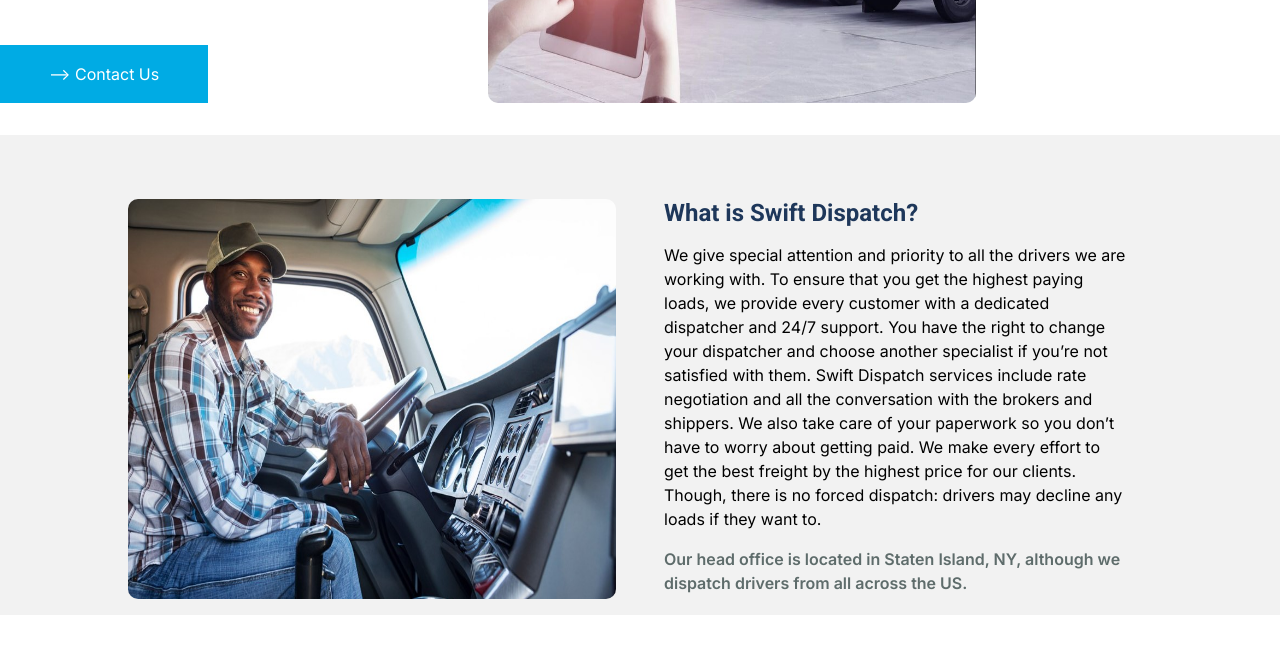
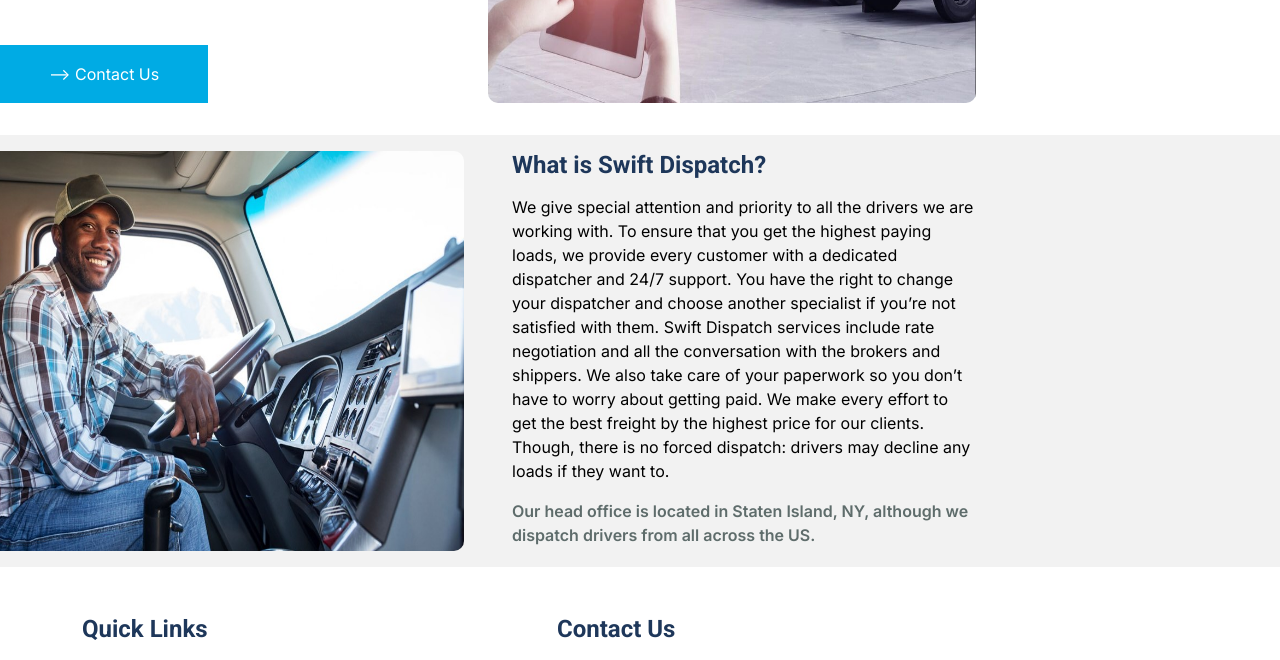
Before and after one commit to Huzaifa950/Swift_Dispatch, a website with bundled scripts: page about.html in a window 1280 px wide. Shown: the part 1017-1677 px from the top of the page. Built offline with nearby package versions, Linux system fonts and the light colour scheme.

```diff
--- a/about.html
+++ b/about.html
@@ -103,7 +103,7 @@
         <!-- About Start -->
         <div class="container-fluid overflow-hidden px-lg-0" style="background-color: #F2F2F2;">
             <div class="container py-3 about px-lg-0">
-                <div class="row g-5" style="max-width: 80%; margin: auto; color: #000;">
+                <div class="aboutSection row g-5" style=" color: #000;">
 
                     <div class="col-lg-6 ps-lg-0 wow fadeInLeft" data-wow-delay="0.1s" style="min-height: 400px;">
                         <div class="position-relative h-100">
```
